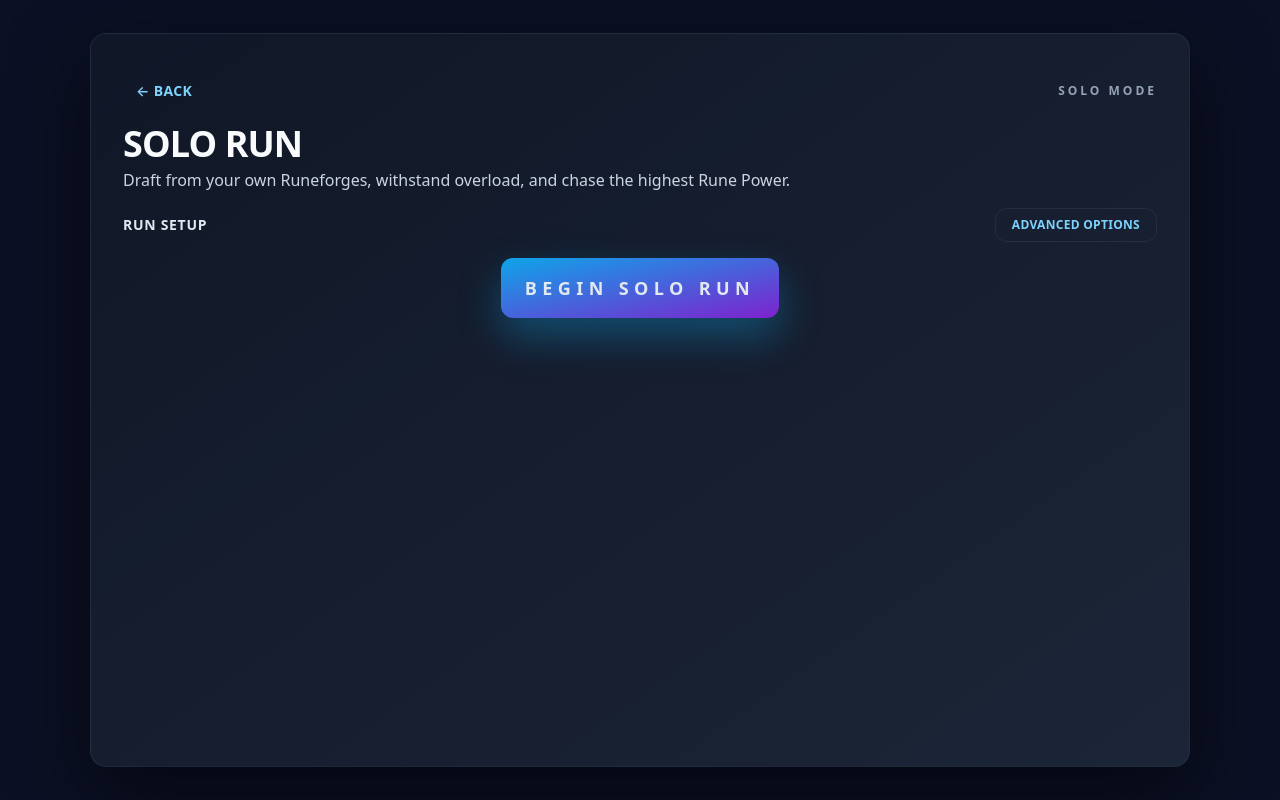
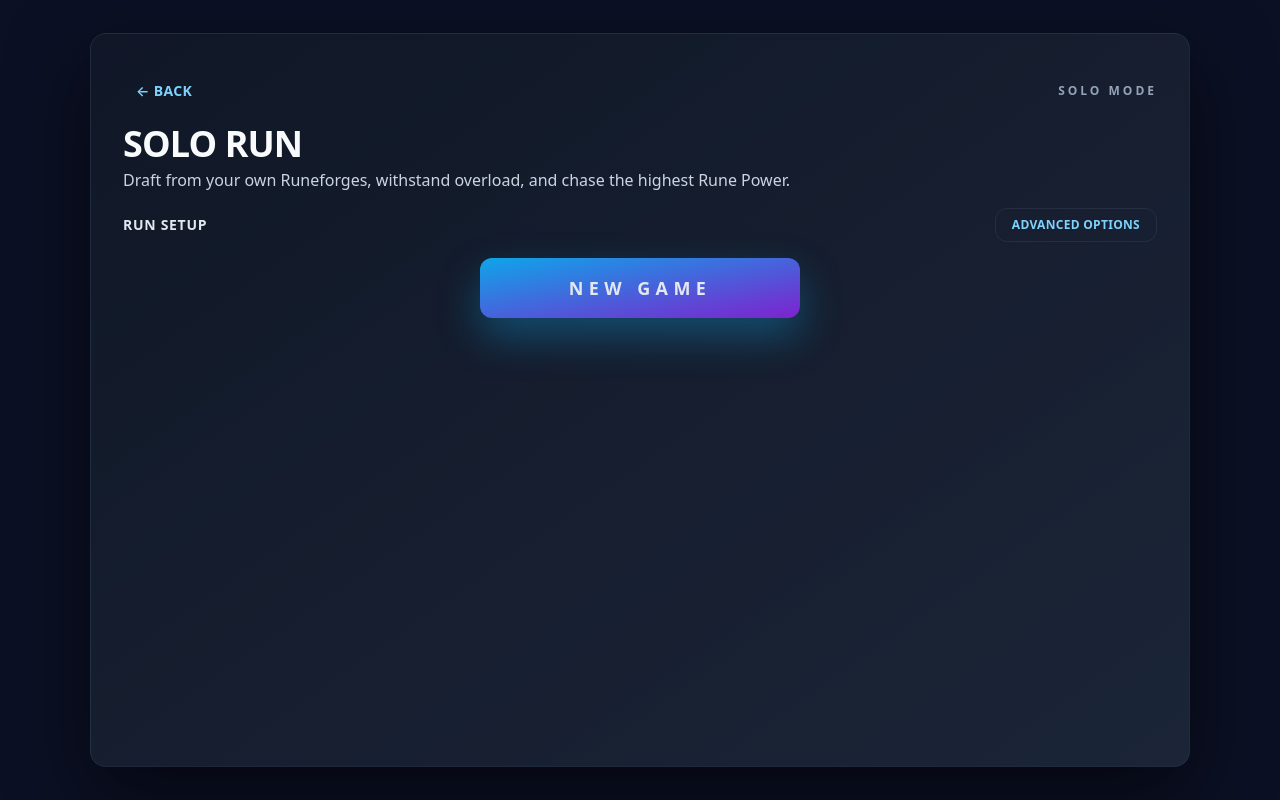
Before and after one commit to vlad92z/necromancer-web, a React (Vite) app: page /solo in a window 1280 px wide. Built offline with nearby package versions, Linux system fonts and the light colour scheme.

Commit message:
Add local storage to continue runs

```diff
--- a/src/features/gameplay/components/GameBoardFrame.tsx
+++ b/src/features/gameplay/components/GameBoardFrame.tsx
@@ -96,7 +96,7 @@ export interface GameBoardFrameProps extends GameBoardProps {
   renderContent: (shared: GameBoardSharedProps, variantData: SoloVariantData) => ReactElement | null;
 }
 
-export function GameBoardFrame({ gameState, renderContent }: GameBoardFrameProps) {
+export function GameBoardFrame({ gameState, renderContent, variant }: GameBoardFrameProps) {
   const {
     players,
     runeforges,
@@ -121,6 +121,7 @@ export function GameBoardFrame({ gameState, renderContent }: GameBoardFrameProps
   const processScoringStep = useGameplayStore((state) => state.processScoringStep);
   const soundVolume = useUIStore((state) => state.soundVolume);
   const setSoundVolume = useUIStore((state) => state.setSoundVolume);
+  const isSoloVariant = variant === 'solo';
 
   const [showRulesOverlay, setShowRulesOverlay] = useState(false);
   const [showDeckOverlay, setShowDeckOverlay] = useState(false);
@@ -341,6 +342,17 @@ export function GameBoardFrame({ gameState, renderContent }: GameBoardFrameProps
     <div
       className="min-h-screen w-full bg-[radial-gradient(circle_at_top,_#2b184f_0%,_#0c041c_65%,_#05010d_100%)] text-[#f5f3ff] flex items-center justify-center p-6 box-border relative"
     >
+      {isSoloVariant && (
+        <div className="absolute left-4 top-4 z-30">
+          <button
+            type="button"
+            onClick={returnToStartScreen}
+            className="rounded-lg border border-slate-600/70 bg-slate-900/80 px-4 py-2 text-xs font-semibold uppercase tracking-[0.18em] text-slate-100 transition hover:border-slate-300 hover:text-white focus-visible:outline focus-visible:outline-2 focus-visible:outline-offset-2 focus-visible:outline-sky-300"
+          >
+            Quit Run
+          </button>
+        </div>
+      )}
       <div className="absolute top-4 right-4 w-full flex justify-end pointer-events-none z-30">
         <VolumeControl soundVolume={soundVolume} onVolumeChange={handleVolumeChange} isMusicMuted={isMusicMuted} onToggleMusic={handleToggleMusic} />
       </div>
--- a/src/features/gameplay/components/SoloStartScreen.tsx
+++ b/src/features/gameplay/components/SoloStartScreen.tsx
@@ -13,12 +13,14 @@ import { SliderConfig } from '../../../components/SliderConfig';
 
 interface SoloStartScreenProps {
   onStartSolo: (runeTypeCount: RuneTypeCount, config: SoloRunConfig) => void;
+  onContinueSolo?: () => void;
+  canContinue?: boolean;
 }
 
 const inputClasses =
   'w-full rounded-lg border border-slate-600/70 bg-slate-900 px-3 py-2 text-sm font-semibold text-slate-100 outline-none focus-visible:outline focus-visible:outline-2 focus-visible:outline-offset-2 focus-visible:outline-sky-400';
 
-export function SoloStartScreen({ onStartSolo }: SoloStartScreenProps) {
+export function SoloStartScreen({ onStartSolo, onContinueSolo, canContinue = false }: SoloStartScreenProps) {
   const navigate = useNavigate();
   const [runeTypeCount, setRuneTypeCount] = useState<RuneTypeCount>(6);
   const [soloConfig, setSoloConfig] = useState<SoloRunConfig>({ ...DEFAULT_SOLO_CONFIG });
@@ -195,13 +197,24 @@ export function SoloStartScreen({ onStartSolo }: SoloStartScreenProps) {
           )}
         </section>
 
-        <button
-          type="button"
-          onClick={() => onStartSolo(runeTypeCount, normalizedConfig)}
-          className={`${gradientButtonClasses} mx-auto block px-6 py-4 text-center text-lg font-extrabold uppercase tracking-[0.3em] focus-visible:outline-sky-300`}
-        >
-          Begin Solo Run
-        </button>
+        <div className="mx-auto flex w-full max-w-xl flex-col gap-3 sm:flex-row sm:items-center sm:justify-center">
+          {canContinue && onContinueSolo && (
+            <button
+              type="button"
+              onClick={onContinueSolo}
+              className="w-full rounded-xl border border-slate-500/70 bg-slate-900/70 px-6 py-4 text-center text-base font-bold uppercase tracking-[0.2em] text-slate-100 transition hover:border-slate-300 hover:bg-slate-800 focus-visible:outline focus-visible:outline-2 focus-visible:outline-offset-2 focus-visible:outline-sky-300"
+            >
+              Continue Run
+            </button>
+          )}
+          <button
+            type="button"
+            onClick={() => onStartSolo(runeTypeCount, normalizedConfig)}
+            className={`${gradientButtonClasses} w-full px-6 py-4 text-center text-lg font-extrabold uppercase tracking-[0.3em] focus-visible:outline-sky-300`}
+          >
+            New Game
+          </button>
+        </div>
       </div>
     </div>
   );
--- a/src/routes/Solo.tsx
+++ b/src/routes/Solo.tsx
@@ -2,13 +2,42 @@
  * Solo route - entry point for Solo mode runs
  */
 
-import { useEffect } from 'react';
+import { useEffect, useState } from 'react';
 import { useNavigate } from 'react-router-dom';
 import { SoloBoardContent } from '../features/gameplay/components/SoloGameBoard';
 import { SoloStartScreen } from '../features/gameplay/components/SoloStartScreen';
+import type { GameplayStore } from '../state/stores/gameplayStore';
 import { setNavigationCallback, useGameplayStore } from '../state/stores/gameplayStore';
 import { GameBoardFrame } from '../features/gameplay/components/GameBoardFrame';
-import type { RuneTypeCount, SoloRunConfig } from '../types/game';
+import type { GameState, RuneTypeCount, SoloRunConfig } from '../types/game';
+import { hasSavedSoloState, loadSoloState, saveSoloState, clearSoloState } from '../utils/soloPersistence';
+
+const selectPersistableSoloState = (state: GameplayStore): GameState => {
+  const {
+    startGame,
+    startSpectatorMatch,
+    startSoloRun,
+    prepareSoloMode,
+    hydrateGameState,
+    returnToStartScreen,
+    draftRune,
+    draftFromCenter,
+    placeRunes,
+    placeRunesInFloor,
+    cancelSelection,
+    destroyRune,
+    skipVoidEffect,
+    skipFrostEffect,
+    freezePatternLine,
+    endRound,
+    resetGame,
+    triggerRoundEnd,
+    processScoringStep,
+    ...gameState
+  } = state;
+
+  return gameState as GameState;
+};
 
 export function Solo() {
   const navigate = useNavigate();
@@ -16,11 +45,13 @@ export function Solo() {
   const matchType = useGameplayStore((state) => state.matchType);
   const startSoloRun = useGameplayStore((state) => state.startSoloRun);
   const prepareSoloMode = useGameplayStore((state) => state.prepareSoloMode);
+  const hydrateGameState = useGameplayStore((state) => state.hydrateGameState);
   const runeTypeCount = useGameplayStore((state) => state.runeTypeCount);
   const gameState = useGameplayStore();
+  const [hasSavedSoloRun, setHasSavedSoloRun] = useState<boolean>(() => hasSavedSoloState());
 
   useEffect(() => {
-    setNavigationCallback(() => navigate('/'));
+    setNavigationCallback(() => navigate('/solo'));
     if (matchType !== 'solo') {
       prepareSoloMode(runeTypeCount);
     }
@@ -30,12 +61,36 @@ export function Solo() {
     };
   }, [navigate, matchType, prepareSoloMode, runeTypeCount]);
 
+  useEffect(() => {
+    const unsubscribe = useGameplayStore.subscribe((state) => {
+      const persistableState = selectPersistableSoloState(state);
+      if (persistableState.matchType === 'solo' && persistableState.gameStarted) {
+        saveSoloState(persistableState);
+        setHasSavedSoloRun(true);
+      }
+    });
+
+    return () => {
+      unsubscribe();
+    };
+  }, []);
+
   const handleStartSolo = (runeTypeCount: RuneTypeCount, config: SoloRunConfig) => {
     startSoloRun(runeTypeCount, config);
   };
 
+  const handleContinueSolo = () => {
+    const savedState = loadSoloState();
+    if (!savedState) {
+      clearSoloState();
+      setHasSavedSoloRun(false);
+      return;
+    }
+    hydrateGameState(savedState);
+  };
+
   if (!gameStarted || matchType !== 'solo') {
-    return <SoloStartScreen onStartSolo={handleStartSolo} />;
+    return <SoloStartScreen onStartSolo={handleStartSolo} onContinueSolo={handleContinueSolo} canContinue={hasSavedSoloRun} />;
   }
 
   return <GameBoardFrame
--- a/src/state/stores/gameplayStore.ts
+++ b/src/state/stores/gameplayStore.ts
@@ -92,6 +92,7 @@ export interface GameplayStore extends GameState {
   startSpectatorMatch: (topDifficulty: AIDifficulty, bottomDifficulty: AIDifficulty) => void;
   startSoloRun: (runeTypeCount: import('../../types/game').RuneTypeCount, config?: Partial<SoloRunConfig>) => void;
   prepareSoloMode: (runeTypeCount?: import('../../types/game').RuneTypeCount, config?: Partial<SoloRunConfig>) => void;
+  hydrateGameState: (nextState: GameState) => void;
   returnToStartScreen: () => void;
   draftRune: (runeforgeId: string, runeType: RuneType, primaryRuneId?: string) => void;
   draftFromCenter: (runeType: RuneType, primaryRuneId?: string) => void;
@@ -1202,6 +1203,19 @@ export const gameplayStoreConfig = (set: StoreApi<GameplayStore>['setState']): G
     });
   },
 
+  hydrateGameState: (nextState: GameState) => {
+    set((state) => {
+      const shouldMerge = nextState.matchType === 'solo' || state.matchType === nextState.matchType;
+      if (!shouldMerge) {
+        return state;
+      }
+      return {
+        ...state,
+        ...nextState,
+      };
+    });
+  },
+
   returnToStartScreen: () => {
     set((state) => ({
       ...getInitializerForMatchType(state.matchType, state.runeTypeCount),
--- /dev/null
+++ b/src/utils/soloPersistence.ts
@@ -0,0 +1,51 @@
+/**
+ * Solo persistence helpers - manages saving and loading solo runs.
+ */
+
+import type { GameState } from '../types/game';
+
+const SOLO_STATE_KEY = 'necromancer-solo-state';
+
+const canAccessStorage = (): boolean => typeof window !== 'undefined';
+
+export function saveSoloState(state: GameState): void {
+  if (!canAccessStorage()) return;
+  try {
+    window.localStorage.setItem(SOLO_STATE_KEY, JSON.stringify(state));
+  } catch (error) {
+    console.error('Failed to save solo state', error);
+  }
+}
+
+export function loadSoloState(): GameState | null {
+  if (!canAccessStorage()) return null;
+  const rawState = window.localStorage.getItem(SOLO_STATE_KEY);
+  if (!rawState) {
+    return null;
+  }
+
+  try {
+    const parsedState = JSON.parse(rawState) as GameState;
+    if (parsedState?.matchType !== 'solo') {
+      return null;
+    }
+    return parsedState;
+  } catch (error) {
+    console.error('Failed to parse saved solo state', error);
+    return null;
+  }
+}
+
+export function hasSavedSoloState(): boolean {
+  if (!canAccessStorage()) return false;
+  return Boolean(window.localStorage.getItem(SOLO_STATE_KEY));
+}
+
+export function clearSoloState(): void {
+  if (!canAccessStorage()) return;
+  try {
+    window.localStorage.removeItem(SOLO_STATE_KEY);
+  } catch (error) {
+    console.error('Failed to clear solo state', error);
+  }
+}
```
